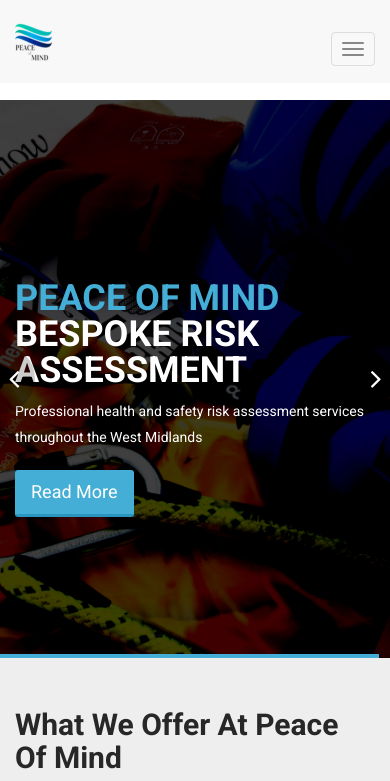
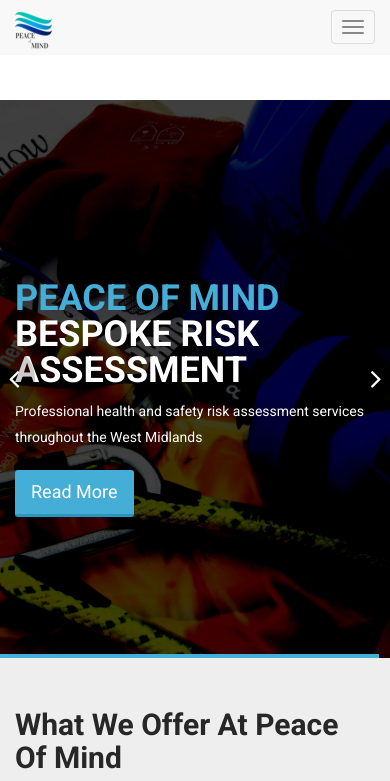
Before and after one commit to mattayre/site2, a plain HTML site: page index.html in a window 390 px wide. Shown: the top 781 px of the page. Drawn offline with Linux system fonts and the light colour scheme; some packages are replaced by stand-ins of ours.

Commit message:
commit 20

```diff
--- a/css/main.css
+++ b/css/main.css
@@ -160,11 +160,11 @@
   margin-bottom: 0;
 }
 .navbar.navbar-default .navbar-toggle {
-  margin-top: 32px;
+  margin-top: 10px;
 }
 .navbar.navbar-default .navbar-brand {
   height: auto;
-  padding: 22px 15px 21px;
+  padding: 10px 15px 5px;
 }
 @media only screen and ( max-width: 767px ) {
   .navbar-brand img{
```
Also changed, not shown: 1 other file.
